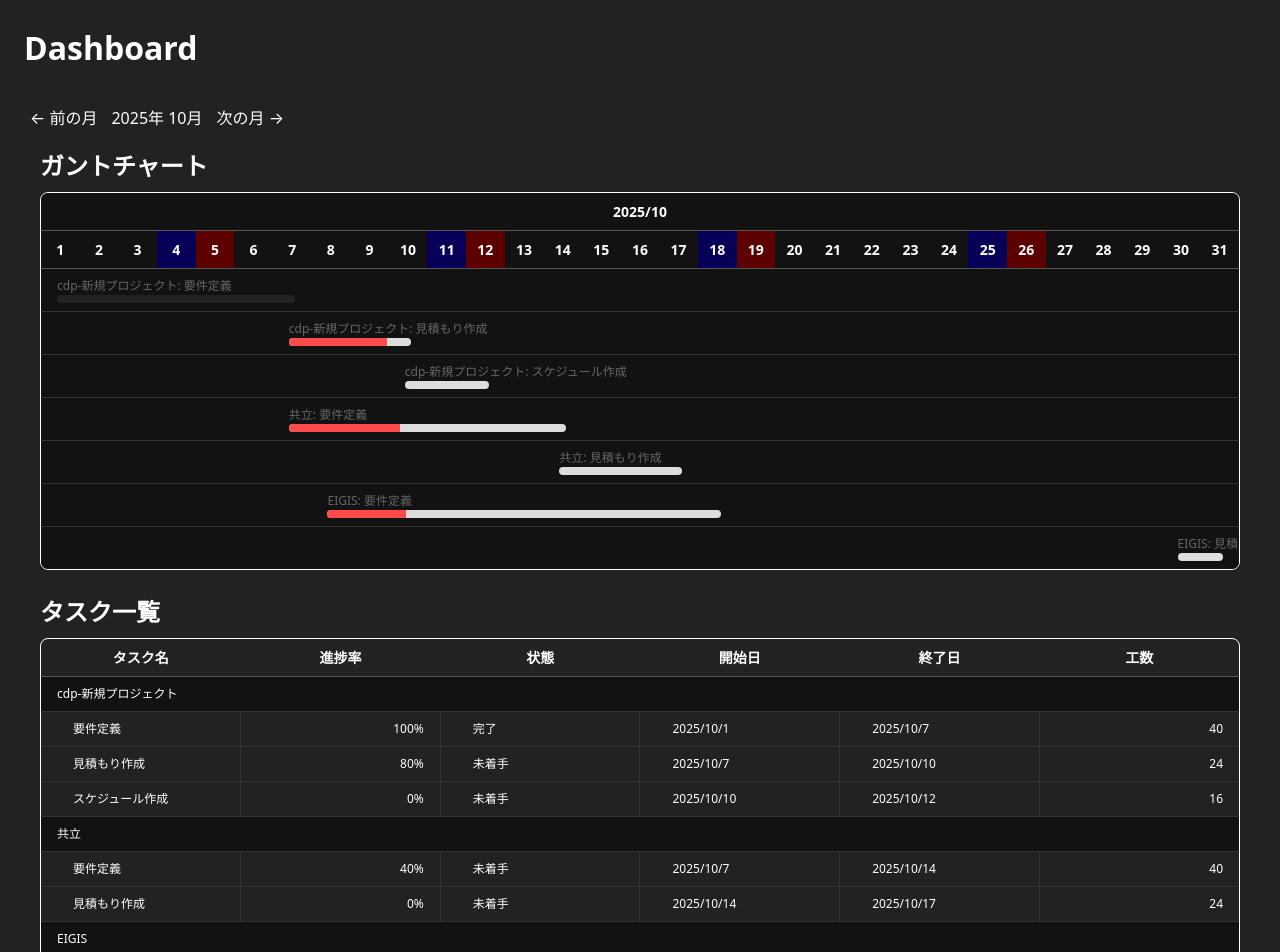
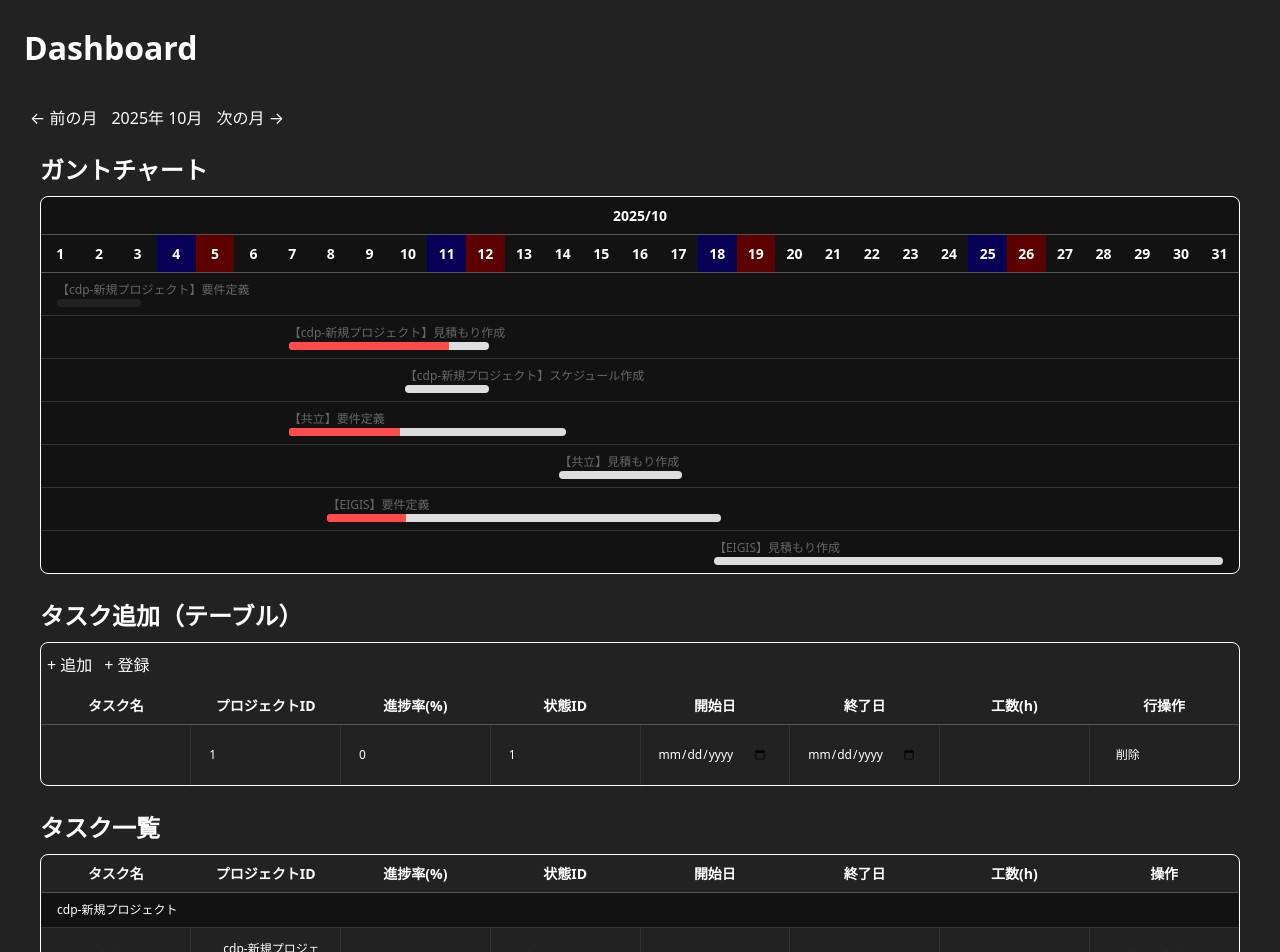
Before and after one commit to Fukushige2551/-Daily-Report, a Next.js app in the folder next/: page / in a window 1280 px wide. Shown: the top 952 px of the page. Built offline with nearby package versions, Linux system fonts and the light colour scheme.

Commit message:
feature: タスクの追加

```diff
--- a/next/src/app/page.jsx
+++ b/next/src/app/page.jsx
@@ -5,29 +5,117 @@ import { getVal } from '@/js/display';
 import { master } from '@/js/master';
 
 export default function Page() {
-  /** data */
-  const tasks = [
-    { project_id: 1, name: '要件定義',     complete_ratio: 100, task_status: 3, start_date: '2025-10-1',  end_date: '2025-10-7',  time: '40' },
-    { project_id: 1, name: '見積もり作成', complete_ratio: 80,  task_status: 1, start_date: '2025-10-7',  end_date: '2025-10-10', time: '24' },
-    { project_id: 1, name: 'スケジュール作成', complete_ratio: 0, task_status: 1, start_date: '2025-10-10', end_date: '2025-10-12', time: '16' },
-    { project_id: 2, name: '要件定義',     complete_ratio: 40, task_status: 1, start_date: '2025-10-7',  end_date: '2025-10-14', time: '40' },
-    { project_id: 2, name: '見積もり作成', complete_ratio: 0, task_status: 1, start_date: '2025-10-14', end_date: '2025-10-17', time: '24' },
-    { project_id: 3, name: '要件定義',     complete_ratio: 20,  task_status: 1, start_date: '2025-10-8',  end_date: '2025-10-18', time: '48' },
-    { project_id: 3, name: '見積もり作成', complete_ratio: 0,  task_status: 1, start_date: '2025-10-30', end_date: '2025-11-03', time: '48' }, // ※11月にまたがる例
+  /** 初期データ（固定） */
+  const initialTasks = [
+    { id: 1, project_id: 1, name: '要件定義',     complete_ratio: 100, task_status: 3, start_date: '2025-10-1',  end_date: '2025-10-3',  time: '40' },
+    { id: 2, project_id: 1, name: '見積もり作成', complete_ratio: 80,  task_status: 1, start_date: '2025-10-7',  end_date: '2025-10-12', time: '24' },
+    { id: 3, project_id: 1, name: 'スケジュール作成', complete_ratio: 0, task_status: 1, start_date: '2025-10-10', end_date: '2025-10-12', time: '16' },
+    { id: 4, project_id: 2, name: '要件定義',     complete_ratio: 40, task_status: 1, start_date: '2025-10-7',  end_date: '2025-10-14', time: '40' },
+    { id: 5, project_id: 2, name: '見積もり作成', complete_ratio: 0, task_status: 1, start_date: '2025-10-14', end_date: '2025-10-17', time: '24' },
+    { id: 6, project_id: 3, name: '要件定義',     complete_ratio: 20, task_status: 1, start_date: '2025-10-8',  end_date: '2025-10-18', time: '48' },
+    { id: 7, project_id: 3, name: '見積もり作成', complete_ratio: 0,  task_status: 1, start_date: '2025-10-18', end_date: '2025-11-03', time: '48' },
   ];
 
+  /** 表示カラム定義 */
   const column = [
-    { id: 1, label: 'name',           name: 'タスク名', type: 'text'   },
-    { id: 2, label: 'complete_ratio', name: '進捗率',   type: 'number' },
-    { id: 3, label: 'task_status',    name: '状態',     type: 'id'     },
-    { id: 4, label: 'start_date',     name: '開始日',   type: 'date'   },
-    { id: 5, label: 'end_date',       name: '終了日',   type: 'date'   },
-    { id: 6, label: 'time',           name: '工数',     type: 'number' },
+    { id: 1,  label: 'name',           name: 'タスク名', type: 'text'   },
+    { id: 10, label: 'project_id',     name: 'プロジェクトID', type: 'id' },
+    { id: 2,  label: 'complete_ratio', name: '進捗率(%)',   type: 'number' },
+    { id: 3,  label: 'task_status',    name: '状態ID',     type: 'id' },
+    { id: 4,  label: 'start_date',     name: '開始日',     type: 'date'   },
+    { id: 5,  label: 'end_date',       name: '終了日',     type: 'date'   },
+    { id: 6,  label: 'time',           name: '工数(h)',    type: 'number' },
   ];
 
-  /** ---------- util ---------- */
+  /** ========= ここから 編集・追加 機能 ========= */
+  const [tasks, setTasks] = useState(initialTasks);
+  const [editingId, setEditingId] = useState(null);
+
+  // --- テーブル追加用のドラフト行 ---
+  const blankDraft = () => ({
+    project_id: 1,
+    name: '',
+    complete_ratio: 0,
+    task_status: 1,
+    start_date: '',
+    end_date: '',
+    time: '',
+    __tmpid: crypto?.randomUUID?.() ?? Math.random().toString(36).slice(2),
+  });
+  const [draftRows, setDraftRows] = useState([blankDraft()]);
+
+  const toNumOr = (v, fallback = 0) => {
+    const n = Number(v);
+    return Number.isFinite(n) ? n : fallback;
+  };
+
+  const sanitizeTask = (t) => ({
+    ...t,
+    project_id: toNumOr(t.project_id, 1),
+    complete_ratio: Math.max(0, Math.min(100, toNumOr(t.complete_ratio, 0))),
+    task_status: toNumOr(t.task_status, 1),
+    time: String(t.time ?? '').trim(), // 工数は文字列維持
+  });
+
+  // 既存行編集
+  const startEdit = (id) => setEditingId(id);
+  const cancelEdit = () => setEditingId(null);
+  const onChangeEdit = (id, key, value) => {
+    setTasks(prev => prev.map(t => t.id === id ? { ...t, [key]: value } : t));
+  };
+  const saveEdit = (id) => {
+    const target = tasks.find(t => t.id === id);
+    if (!target) return;
+    if (!target.name?.trim()) return alert('タスク名を入力してね');
+    if (!target.start_date || !target.end_date) return alert('開始日と終了日を入れてね');
+    if (new Date(target.start_date) > new Date(target.end_date)) return alert('開始日は終了日以前にしてね');
+    setTasks(prev => prev.map(t => t.id === id ? sanitizeTask(t) : t));
+    setEditingId(null);
+  };
+  const deleteTask = (id) => {
+    if (!confirm('このタスクを削除する？')) return;
+    setTasks(prev => prev.filter(t => t.id !== id));
+  };
+
+  // 追加テーブルの行操作
+  const addDraftRow = () => setDraftRows(prev => [...prev, blankDraft()]);
+  const removeDraftRow = (tmpid) => {
+    setDraftRows(prev => (prev.length <= 1 ? [blankDraft()] : prev.filter(r => r.__tmpid !== tmpid)));
+  };
+  const onChangeDraft = (tmpid, key, value) => {
+    setDraftRows(prev => prev.map(r => r.__tmpid === tmpid ? { ...r, [key]: value } : r));
+  };
+
+  const commitDraftRows = () => {
+    // バリデーション
+    const errs = [];
+    draftRows.forEach((r, idx) => {
+      if (!r.name?.trim()) errs.push(`${idx + 1}行目: タスク名`);
+      if (!r.start_date)   errs.push(`${idx + 1}行目: 開始日`);
+      if (!r.end_date)     errs.push(`${idx + 1}行目: 終了日`);
+      if (r.start_date && r.end_date && new Date(r.start_date) > new Date(r.end_date)) {
+        errs.push(`${idx + 1}行目: 開始日は終了日以前`);
+      }
+    });
+    if (errs.length) {
+      alert('入力を確認してね：\n' + errs.join('\n'));
+      return;
+    }
+
+    // ID採番
+    let maxId = tasks.length ? Math.max(...tasks.map(t => t.id)) : 0;
+    const newOnes = draftRows.map(r => sanitizeTask({ ...r, id: ++maxId }));
+    setTasks(prev => [...prev, ...newOnes]);
+
+    // クリア
+    setDraftRows([blankDraft()]);
+    alert('追加したよ！');
+  };
+  /** ========= 編集・追加 機能ここまで ========= */
+
+  /** ---------- util（ガント） ---------- */
   const parseDate = (s) => {
-    const [y, m, d] = s.split('-').map(Number);
+    const [y, m, d] = String(s).split('-').map(Number);
     return new Date(y, (m || 1) - 1, d || 1);
   };
   const startOfMonth = (date) => new Date(date.getFullYear(), date.getMonth(), 1);
@@ -36,20 +124,20 @@ export default function Page() {
 
   const tasksD = useMemo(() => tasks.map(t => ({
     ...t,
-    _start: parseDate(t.start_date),
-    _end: parseDate(t.end_date),
+    _start: t.start_date ? parseDate(t.start_date) : null,
+    _end:   t.end_date   ? parseDate(t.end_date)   : null,
   })), [tasks]);
 
-  // 初期表示月＝最も早い開始日を含む月
   const initialMonthStart = useMemo(() => {
-    const rawMin = new Date(Math.min(...tasksD.map(t => t._start.getTime())));
+    const withStart = tasksD.filter(t => t._start);
+    if (withStart.length === 0) return startOfMonth(new Date());
+    const rawMin = new Date(Math.min(...withStart.map(t => t._start.getTime())));
     return startOfMonth(rawMin);
   }, [tasksD]);
 
   const [viewStart, setViewStart] = useState(initialMonthStart);
   const viewEnd = useMemo(() => endOfMonth(viewStart), [viewStart]);
 
-  // その月の日付配列（両端含む）
   const days = useMemo(() => {
     const list = [];
     for (let d = new Date(viewStart); d <= viewEnd; d.setDate(d.getDate() + 1)) {
@@ -61,20 +149,23 @@ export default function Page() {
   const dayIndex = (date) =>
     Math.floor((date.getTime() - viewStart.getTime()) / (24 * 60 * 60 * 1000));
 
-  // 月ヘッダ（1か月固定だけど拡張しやすい形で）
   const monthGroups = useMemo(() => {
-    return [{ key: `${viewStart.getFullYear()}-${viewStart.getMonth() + 1}`, label: `${viewStart.getFullYear()}/${String(viewStart.getMonth() + 1).padStart(2, '0')}`, span: days.length }];
+    return [{
+      key: `${viewStart.getFullYear()}-${viewStart.getMonth() + 1}`,
+      label: `${viewStart.getFullYear()}/${String(viewStart.getMonth() + 1).padStart(2, '0')}`,
+      span: days.length
+    }];
   }, [viewStart, days.length]);
 
   const wday = ['日','月','火','水','木','金','土'];
   const isSunday = (d) => d.getDay() === 0;
   const isSaturday = (d) => d.getDay() === 6;
 
-  // その月に「かかっている」タスクだけ抽出＆クランプ（ガント描画用）
   const visibleTasks = useMemo(() => {
     return tasksD
       .map(t => {
-        if (t._end < viewStart || t._start > viewEnd) return null; // 完全に月外
+        if (!t._start || !t._end) return null;
+        if (t._end < viewStart || t._start > viewEnd) return null;
         const clampedStart = t._start < viewStart ? viewStart : t._start;
         const clampedEnd   = t._end   > viewEnd   ? viewEnd   : t._end;
         return { ...t, _startV: clampedStart, _endV: clampedEnd };
@@ -82,27 +173,20 @@ export default function Page() {
       .filter(Boolean);
   }, [tasksD, viewStart, viewEnd]);
 
-  // 一覧用も同じくその月にかかっているものだけ
   const listTasks = visibleTasks;
 
-  // 「次の月のデータを取る」= ページングAPIを想定した取得フック
-  // ここではサンプルとしてローカルtasksからその月のタスクを返す。
-  // 実APIとつなぐ場合は fetch(...) に差し替えればOK。
+  // ページング（次の月のデータ取得フック）
   const getMonthData = async (date) => {
     const monthStart = startOfMonth(date);
     const monthEnd = endOfMonth(date);
-    const data = tasksD.filter(t => !(t._end < monthStart || t._start > monthEnd));
-    // ここで実APIならレスポンスをreturn
+    const data = tasksD.filter(t => t._start && t._end && !(t._end < monthStart || t._start > monthEnd));
     return data;
   };
-
   const handlePrev = async () => {
     const nextStart = addMonths(viewStart, -1);
     setViewStart(nextStart);
-    // 取得例（使い道があれば state に保存してもOK）
     await getMonthData(nextStart);
   };
-
   const handleNext = async () => {
     const nextStart = addMonths(viewStart, 1);
     setViewStart(nextStart);
@@ -113,14 +197,14 @@ export default function Page() {
     <main className='p-app'>
       <h1>Dashboard</h1>
 
-      {/* コントロール */}
-      <div className='wbs__controls' style={{ display: 'flex', gap: '8px', alignItems: 'center', marginBottom: '8px' }}>
+      {/* 月ページング */}
+      <div className='wbs__controls' style={{ display: 'flex', gap: '8px', alignItems: 'center', marginBottom: 12 }}>
         <button type='button' onClick={handlePrev} aria-label='前の月へ'>← 前の月</button>
         <div>{viewStart.getFullYear()}年 {String(viewStart.getMonth() + 1).padStart(2,'0')}月</div>
         <button type='button' onClick={handleNext} aria-label='次の月へ'>次の月 →</button>
       </div>
 
-      {/* ガントチャート（その月1か月分だけ） */}
+      {/* ガントチャート */}
       <section className='p-app__section'>
         <h2 className='p-app__section__title'>ガントチャート</h2>
         <div className='p-app__section__main wbs'>
@@ -135,7 +219,7 @@ export default function Page() {
                 {days.map((d, i) => {
                   let day = 'default';
                   switch (true) {
-                    case isSunday(d): day = 'sunday';   break;
+                    case isSunday(d): day = 'sunday'; break;
                     case isSaturday(d): day = 'saturday'; break;
                   }
                   return (
@@ -158,23 +242,20 @@ export default function Page() {
 
               {visibleTasks.map((t, i) => {
                 const projectName = (master.project_id && master.project_id[t.project_id]) || `Project ${t.project_id}`;
-
                 const pre  = Math.max(0, dayIndex(t._startV));
                 const span = Math.max(1, dayIndex(t._endV) - dayIndex(t._startV) + 1);
                 const post = Math.max(0, days.length - pre - span);
-                const title = `${projectName}: ${t.name}`;
+                const title = `【${projectName}】${t.name}`;
 
                 return (
                   <tr key={i}>
                     {pre > 0 && <td colSpan={pre}></td>}
-
                     <td colSpan={span}>
                       <div className='wbs__title'>{title}</div>
                       <div className={`wbs__bar status-${t.task_status}`}>
                         <div className='wbs__bar__fill' style={{ width: `${t.complete_ratio}%` }} />
                       </div>
                     </td>
-
                     {post > 0 && <td colSpan={post}></td>}
                   </tr>
                 );
@@ -184,14 +265,53 @@ export default function Page() {
         </div>
       </section>
 
-      {/* タスク一覧（その月にかかるものだけ） */}
+      {/* 追加テーブル（複数行をまとめて追加） */}
+      <section className='p-app__section'>
+        <h2 className='p-app__section__title'>タスク追加（テーブル）</h2>
+        <div className='p-app__section__main add'>
+          <div>
+            <button type='button' onClick={addDraftRow}>+ 追加</button>
+            <button type='button' onClick={commitDraftRows}>+ 登録</button>
+          </div>
+
+          <table className='c-table'>
+            <thead>
+              <tr>
+                {column.map(({ id, name }) => <th key={id}>{name}</th>)}
+                <th>行操作</th>
+              </tr>
+            </thead>
+            <tbody>
+              {draftRows.map((r) => (
+                <tr key={r.__tmpid}>
+                  {column.map(({ id, label, type }) => (
+                    <td key={id}>
+                      <input
+                        type={type === 'number' ? 'number' : type === 'date' ? 'date' : 'text'}
+                        value={String(r[label] ?? '')}
+                        onChange={e => onChangeDraft(r.__tmpid, label, e.target.value)}
+                      />
+                    </td>
+                  ))}
+                  <td>
+                    <button type='button' onClick={() => removeDraftRow(r.__tmpid)}>削除</button>
+                  </td>
+                </tr>
+              ))}
+            </tbody>
+          </table>
+        </div>
+      </section>
+
+      {/* タスク一覧（その月にかかるものだけ＆行ごとに編集） */}
       <section className='p-app__section'>
         <h2 className='p-app__section__title'>タスク一覧</h2>
         <div className='p-app__section__main task'>
           <table className='c-table'>
             <thead>
               <tr>
-                {column.map(({ id, name }) => <th key={id}>{name}</th>)}
+                {column.map(({ id, name, type }) => <th key={id} className={`c-th--${type}`}>{name}</th>)}
+                <th>操作</th>
               </tr>
             </thead>
             <tbody>
@@ -205,28 +325,55 @@ export default function Page() {
                     seen.add(t.project_id);
                     rows.push(
                       <tr key={`p-${t.project_id}`}>
-                        <td className='c-td--parent'>{project}</td>
-                        {column.map(({ id, label }) =>
-                          label !== 'name' ? <td key={id} className='c-td--parent'></td> : null
-                        )}
+                        <td className='c-td--parent' colSpan={column.length + 1}>{project}</td>
                       </tr>
                     );
                   }
+
+                  const isEditing = editingId === t.id;
+
                   rows.push(
                     <tr key={`${t.project_id}-${t.name}-${i}`}>
                       {column.map(({ id, label, type }) => {
-                        // 表示値は元データ（クランプはガントだけ）
-                        if (t[label] === undefined || t[label] === null) return <td key={id}></td>;
-                        const value = getVal(t[label], label, type);
-                        return <td key={id} className={`c-td--${type} c-td--child`}>{value}</td>;
+                        const raw = t[label];
+                        if (isEditing) {
+                          return (
+                            <td key={id}>
+                              <input
+                                type={type === 'number' ? 'number' : type === 'date' ? 'date' : 'text'}
+                                value={String(raw ?? '')}
+                                onChange={e => onChangeEdit(t.id, label, e.target.value)}
+                              />
+                            </td>
+                          );
+                        } else {
+                          if (raw === undefined || raw === null) return <td key={id}></td>;
+                          const value = getVal(raw, label, type);
+                          return <td key={id} className={`c-td--${type} c-td--child`}>{value}</td>;
+                        }
                       })}
+
+                      <td>
+                        {!isEditing ? (
+                          <>
+                            <button type='button' onClick={() => startEdit(t.id)}>編集</button>{' '}
+                            <button type='button' onClick={() => deleteTask(t.id)}>削除</button>
+                          </>
+                        ) : (
+                          <>
+                            <button type='button' onClick={() => saveEdit(t.id)}>保存</button>{' '}
+                            <button type='button' onClick={cancelEdit}>キャンセル</button>
+                          </>
+                        )}
+                      </td>
                     </tr>
                   );
                 });
+
                 if (rows.length === 0) {
                   return (
                     <tr>
-                      <td colSpan={column.length} style={{ textAlign: 'center' }}>
+                      <td colSpan={column.length + 1} style={{ textAlign: 'center' }}>
                         この月に該当するタスクはありません
                       </td>
                     </tr>
--- a/next/src/style/common/common.scss
+++ b/next/src/style/common/common.scss
@@ -2,4 +2,11 @@
 .c-table {
     min-width: 1000px;
     table-layout: fixed;
+    word-break: break-all;
 }
+
+c-th {
+    &--number {
+        // width: 40px;
+    }
+}
```
